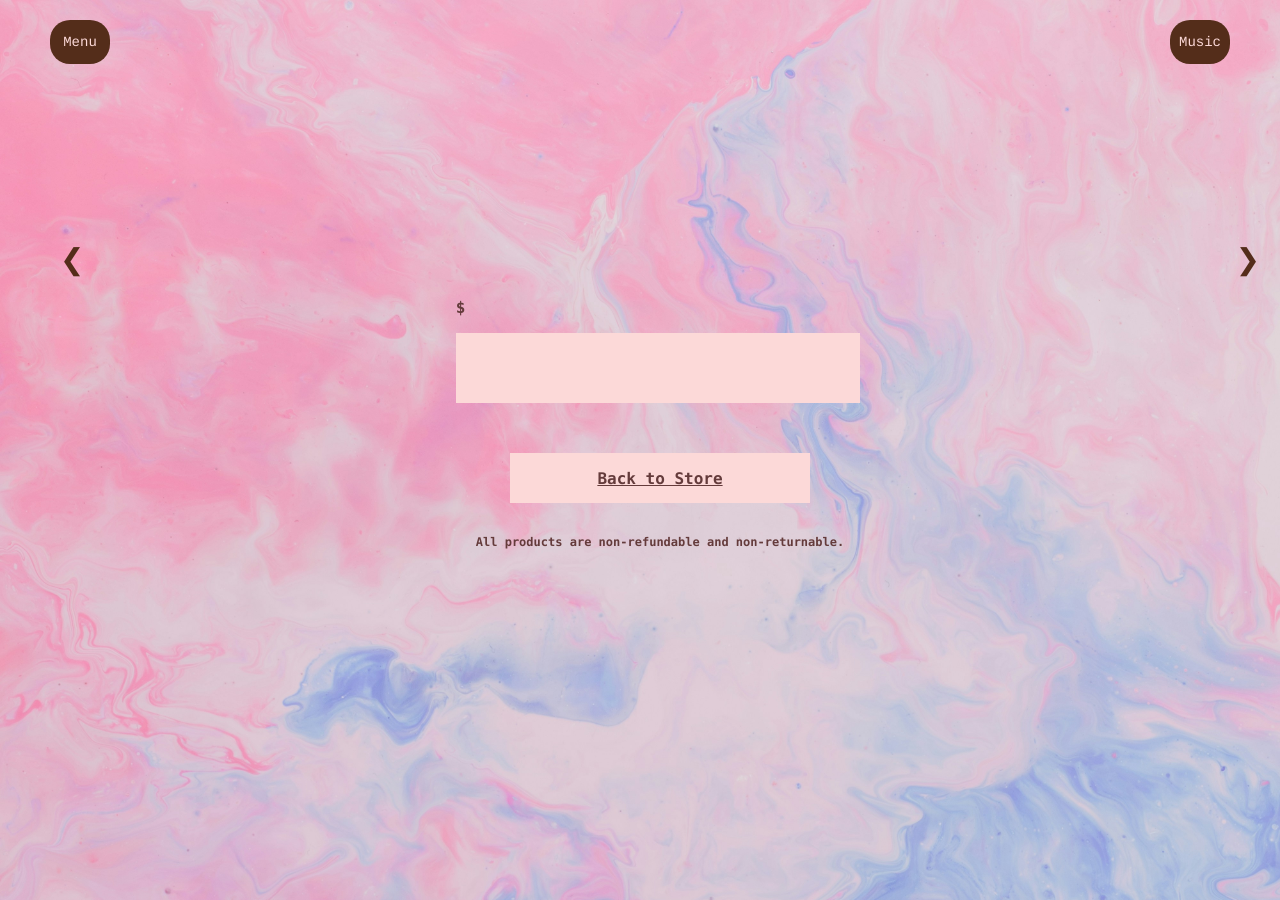
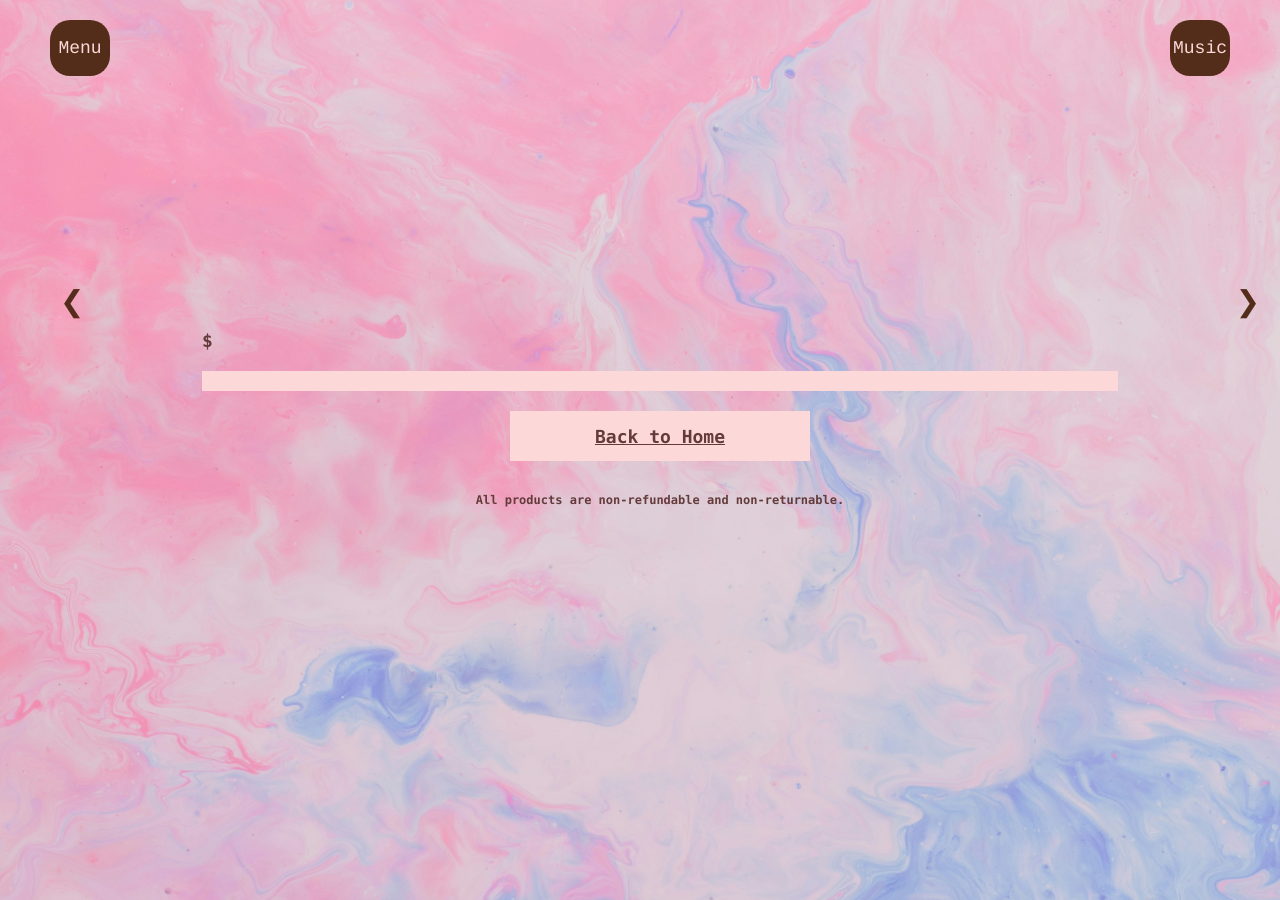
Before and after one commit to mina-zheng/client_website, a Flask app: page /product/1 in a window 1280 px wide. Run offline with Flask 3, Linux system fonts and the light colour scheme; data that the repository does not hold is empty.

Commit message:
minor adjustments

```diff
--- a/static/styles/product.css
+++ b/static/styles/product.css
@@ -44,9 +44,10 @@
 .images img{
     display:block;
     max-height:500px;
+    min-width:250px;
     margin: 0 auto;
     height:auto;
-    max-width: 600px;
+    max-width: 500px;
 }
 
 .prev, .next {
@@ -89,8 +90,8 @@
 .description {
     color: var(--titles);
     background: var(--misty-rose-2);
-    min-height:50px;
-    width:30vw;
+    width:min(90vw, 600px);
+    margin:0 auto 50px;
     margin-bottom: 50px;
     text-align: center;
     padding:10px;
@@ -214,6 +215,9 @@
 }
 
 @media (max-width: 1500px) {
+    * {
+        font-size:large;
+    }
 
     .body {
         height:100svh;
@@ -240,4 +244,10 @@
         transform: translateX(-50%);
     }
 
+    .description {
+        width:70vw;
+        margin: 20px auto;
+
+    }
+
 }
--- a/templates/product.html
+++ b/templates/product.html
@@ -28,7 +28,7 @@
                 <p class = "price">${{product.price}}</p>
                 <p class = "description"> {{product.description}}</p>
                 <div class = "back-button">
-                    <a class = "back" href = "/"> Back to Store </a>
+                    <a class = "back" href = "/"> Back to Home </a>
                 </div>
                 <p class = "disclaimer">All products are non-refundable and non-returnable.</p>
             </div>
```
